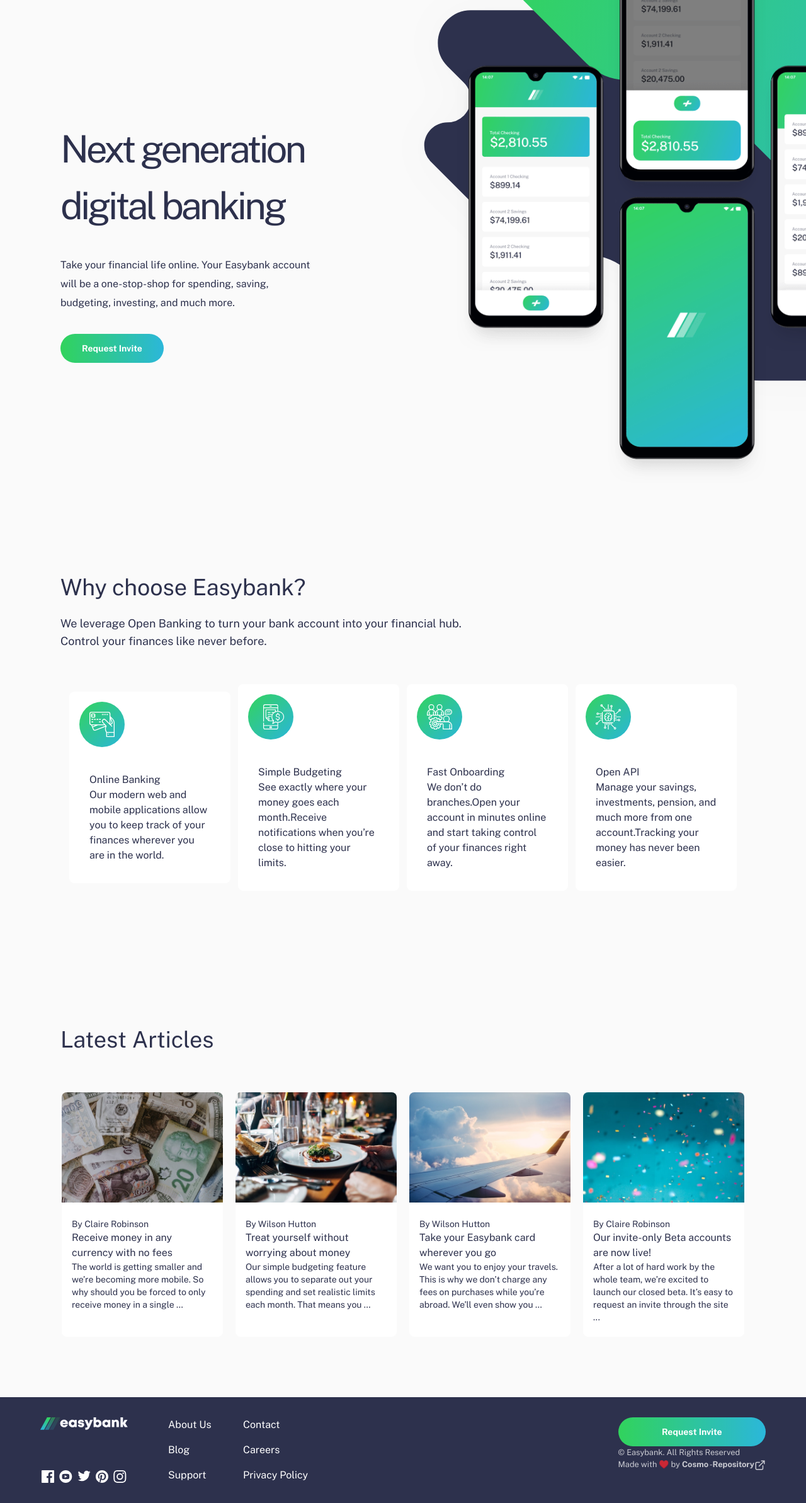
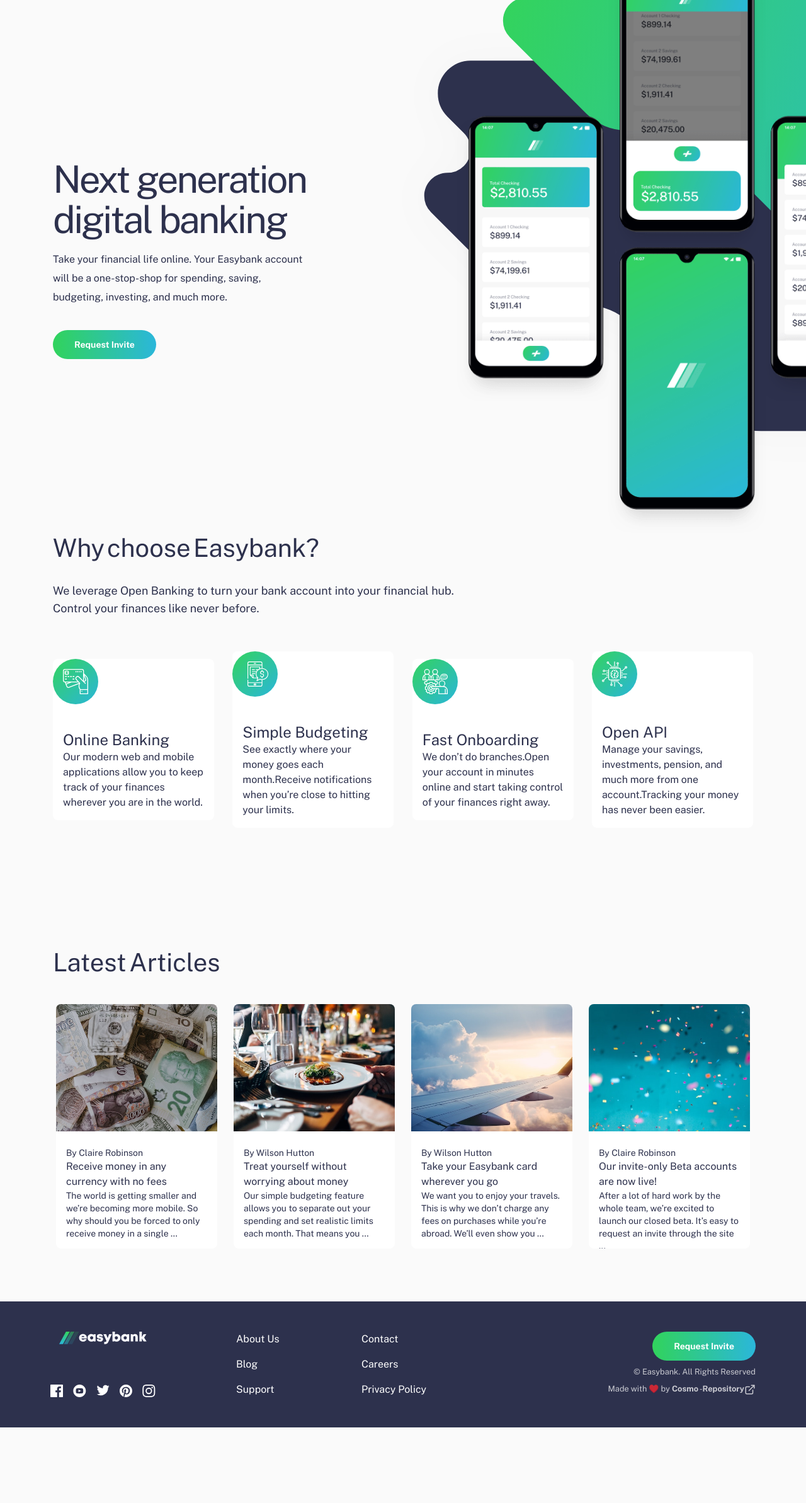
Before and after one commit to cosmoart/Easybank-landing-page, a React (Vite) app: page / in a window 1280 px wide. Shown: the whole page at 63% size. After the commit the page ends 2266 px from the top, so only its background shows below. Built offline with nearby package versions, Linux system fonts and the light colour scheme.

Commit message:
final styles

```diff
--- a/src/App.jsx
+++ b/src/App.jsx
@@ -29,7 +29,6 @@
 			<HomeSections />
 			<HomeArticles />
 			<HomeFooter />
-			<img src="design/desktop-design.jpg" alt="bg" className='absolute top-0 left-0 opacity-50 z-50 hidden' />
 		</>
 	)
 }
--- a/src/components/HomeArticles.jsx
+++ b/src/components/HomeArticles.jsx
@@ -12,13 +12,13 @@
 	]
 
 	return (
-		<article className="p-8 mx-auto max-w-6xl mt-32 mb-16">
-			<h2 className="scrollAnimation font-medium text-4xl mb-16">Latest Articles</h2>
-			<div className="flex flex-col sm:flex-row gap-4 flex-wrap justify-center">
+		<article className="px-9 xl:px-[20px] pt-2 pb-5 mx-auto max-w-6xl mt-32 mb-16">
+			<h2 className="scrollAnimation font-medium text-subtile -word-5 mb-[36px]">Latest Articles</h2>
+			<div className="flex flex-col sm:flex-row gap-6 sm:gap-4 flex-wrap justify-center">
 				{
 					ARTICLES.map((art, i) =>
 						<figure key={i + 325} className={`${"scrollAnimation-" + i} bg-white transition-transform rounded-lg overflow-hidden cursor-pointer hover:!scale-105 mx-auto min-w-[14rem] max-w-[22rem] sm:max-w-[17rem] md:max-w-[20rem] lg:max-w-[16rem]`}>
-							<img src={art[0]} alt="article" className="h-[45%] w-full object-cover" />
+							<img src={art[0]} alt="article" className="h-[52%] w-full object-cover" />
 							<div className="px-4 py-6">
 								<p className="text-sm">{art[1]}</p>
 								<figcaption><h3>{art[2]}</h3></figcaption>
--- a/src/components/HomeFooter.jsx
+++ b/src/components/HomeFooter.jsx
@@ -8,13 +8,13 @@
 
 export default function HomeFooter() {
 	return (
-		<footer className=" bg-DarkBlue text-white p-8 text-center sm:text-left">
-			<div className="mx-auto max-w-6xl flex flex-col sm:flex-row justify-between ">
-				<div className="flex gap-6 sm:gap-16 flex-col sm:flex-row">
+		<footer className=" bg-DarkBlue text-white p-12 text-center sm:text-left">
+			<div className="mx-auto max-w-[70rem] flex flex-col sm:flex-row justify-between ">
+				<div className="flex gap-10 lg:gap-32 flex-col sm:flex-row">
 					<div className="flex flex-col justify-between items-center gap-4">
 						<img src={logoWhite} alt="" className="max-w-[10rem] sm:max-w-none" />
 						<nav>
-							<ul className="flex gap-4 sm:gap-2 flex-wrap justify-center">
+							<ul className="flex gap-3 sm:gap-4 flex-wrap justify-center">
 								<li><a href="https://www.facebook.com" title="Facebok" target="_blank" rel="noopener noreferrer">
 									<IconFacebook />
 								</a></li>
@@ -34,7 +34,7 @@
 						</nav>
 					</div>
 					<nav>
-						<ul className="grid xsm:grid-cols-2 gap-4">
+						<ul className="grid xsm:grid-cols-2 gap-4 lg:gap-x-24 mb-6 sm:mb-0">
 							<li><a className="hover:text-LimeGreen transition-colors" href="#">About Us</a></li>
 							<li><a className="hover:text-LimeGreen transition-colors" href="#">Contact</a></li>
 							<li><a className="hover:text-LimeGreen transition-colors" href="#">Blog</a></li>
@@ -44,8 +44,8 @@
 						</ul>
 					</nav>
 				</div>
-				<div className="flex flex-col my-4 sm:my-0 gap-2 sm:gap-0">
-					<button className="btn-primary">Request Invite</button>
+				<div className="flex flex-col my-4 sm:my-0 gap-2 sm:items-end">
+					<button className="btn-primary max-w-sm">Request Invite</button>
 					<small className="opacity-75">© Easybank. All Rights Reserved</small>
 					<small className="opacity-75">
 						Made with ♥️ by <a href="https://github.com/cosmoart" target="_blank" rel="noopener noreferrer" className="font-bold">Cosmo</a> -
--- a/src/components/HomeHeader.jsx
+++ b/src/components/HomeHeader.jsx
@@ -29,7 +29,7 @@
 
 	return (
 		<header id="home-header" className="bg-white sm:overflow-hidden fixed w-full transition-all z-50">
-			<div className="flex justify-between py-4 px-[20px]  max-w-6xl mx-auto">
+			<div className="flex justify-between py-4 px-9 xl:px-[20px]  max-w-6xl mx-auto">
 				<img src={logo} alt="logo" className="object-contain" />
 				<nav className={`transition-all w-[80%] sm:w-auto rounded-md p-3 sm:p-0 justify-center absolute z-10 bg-white flex sm:static left-1/2 -translate-x-1/2 sm:-translate-x-0 ${menu ? "top-20" : " -top-[18rem]"} ${isMobile && "shadow-sm"}`}>
 					<ul className={`homeLinks flex w-[clamp(18rem,47vw,23rem)] flex-col sm:flex-row items-center text-center ${isMobile && "gap-6"}`}>
--- a/src/components/HomePage.jsx
+++ b/src/components/HomePage.jsx
@@ -1,12 +1,12 @@
 export default function HomePage() {
 	return (
-		<main id="homePage" className="h-[80vh] min-h-[50rem] sm:max-h-[41rem] relative">
-			<div className="overflow-hidden relative mx-auto max-w-6xl flex justify-center flex-col p-8 text-center sm:text-left items-center sm:items-start h-full gap-[34px] pt-[17rem] sm:pt-0 z-20">
-				<h1 className="text-title font-medium max-w-md tracking-[-4px]">Next generation digital banking</h1>
-				<p className="max-w-[25rem] leading-[30px]">
+		<main id="homePage" className="h-[80vh] min-h-[46rem] sm:max-h-[41rem] relative">
+			<div className="overflow-hidden relative mx-auto max-w-6xl flex justify-center flex-col px-9 xl:px-[20px] text-center sm:text-left items-center sm:items-start h-full gap-[34px] sm:gap-0 pt-[17rem] sm:pt-[7.2rem] z-20">
+				<h1 className="text-title font-medium max-w-md tracking-[-3px] leading-[64px] mb-[16px]">Next generation digital banking</h1>
+				<p className="max-w-[25rem] leading-[30px] sm:mb-[37px]">
 					Take your financial life online. Your Easybank account will be a one-stop-shop for spending, saving, budgeting, investing, and much more.
 				</p>
-				<button className="btn-primary">Request Invite</button>
+				<button className="btn-primary sm:mb-[29px]">Request Invite</button>
 			</div>
 			<div id="home-page-bg" className="overflow-hidden"></div>
 		</main>
--- a/src/components/HomeSections.jsx
+++ b/src/components/HomeSections.jsx
@@ -12,18 +12,18 @@
 
 export default function HomeSections() {
 	return (
-		<article className="py-14 px-8 my-14 mx-auto max-w-6xl">
-			<h2 className="text-4xl mb-6 scrollAnimation">Why choose Easybank?</h2>
-			<p className="mb-6 text-lg max-w-2xl scrollAnimation">
+		<article className="py-12 px-9 xl:px-[20px] my-14 mx-auto max-w-6xl">
+			<h2 className="text-subtile mb-6 scrollAnimation -word-5">Why choose Easybank?</h2>
+			<p className="mb-6 sm:text-lg max-w-2xl scrollAnimation">
 				We leverage Open Banking to turn your bank account into your financial hub. Control your finances like never before.
 			</p>
-			<div className="flex flex-col sm:flex-row text-center sm:text-left gap-3 mt-[54px] flex-wrap justify-center items-center">
+			<div className="flex flex-col sm:flex-row text-center sm:text-left gap-3 mt-[54px] flex-wrap justify-center xl:justify-between items-center">
 				{
 					SECTIONS.map((sec, i) =>
-						<section key={i + 120} className={`${"scrollAnimation-" + i} bg-white rounded-lg p-4 scrollAnimation max-w-[22rem] lg:max-w-[16rem]`}>
+						<section key={i + 120} className={`${"scrollAnimation-" + i} bg-white rounded-lg scrollAnimation max-w-[22rem] lg:max-w-[16rem] px-3 py-8 sm:p-0`}>
 							<img src={sec[0]} alt="" className="mx-auto sm:mb-6 sm:mx-0" />
 							<div className="p-4">
-								<h3>{sec[1]}</h3>
+								<h3 className="text-2xl mb-4 sm:mb-0">{sec[1]}</h3>
 								<p>{sec[2]}</p>
 							</div>
 						</section>
--- a/src/input.css
+++ b/src/input.css
@@ -5,6 +5,11 @@
 @layer components {
 	.btn-primary {
 		@apply z-10 cursor-pointer rounded-full border-none bg-gradient-to-r from-LimeGreen to-BrightCyan px-[34px] py-[13px] text-sm font-bold text-white transition-transform hover:scale-[1.03] active:scale-[0.98];
+	}
+}
+@layer utilities {
+	.-word-5 {
+		word-spacing: -5px;
 	}
 }
 
@@ -71,8 +76,8 @@
 		background: url("assets/images/bg-intro-desktop.svg") no-repeat;
 		width: 90%;
 		height: 73rem;
-		right: -30rem;
-		top: -16.4rem;
+		right: -17rem;
+		top: -10rem;
 		background-size: contain;
 	}
 
@@ -80,12 +85,22 @@
 		height: 60rem;
 		width: 57%;
 		min-width: 24rem;
-		right: -11rem;
-		top: -8rem;
+		right: -7rem;
+		top: -3rem;
 		background-size: contain;
 		transform: none;
 		left: auto;
 		max-width: none;
+	}
+}
+@media (min-width: 1150px) {
+	#home-page-bg::after {
+		right: -30rem;
+		top: -11.4rem;
+	}
+
+	#homePage::after {
+		right: -11rem;
 	}
 }
 
--- a/tailwind.config.cjs
+++ b/tailwind.config.cjs
@@ -18,7 +18,8 @@
 				"PublicSans": ["Public Sans", "sans-serif"],
 			},
 			fontSize: {
-				"title": "clamp(37px,6vw ,60px)"
+				"title": "clamp(37px,6vw ,60px)",
+				"subtile": " clamp(30px,6vw,40px)"
 			},
 			transitionDelay: {
 				"0": "0ms",
```
